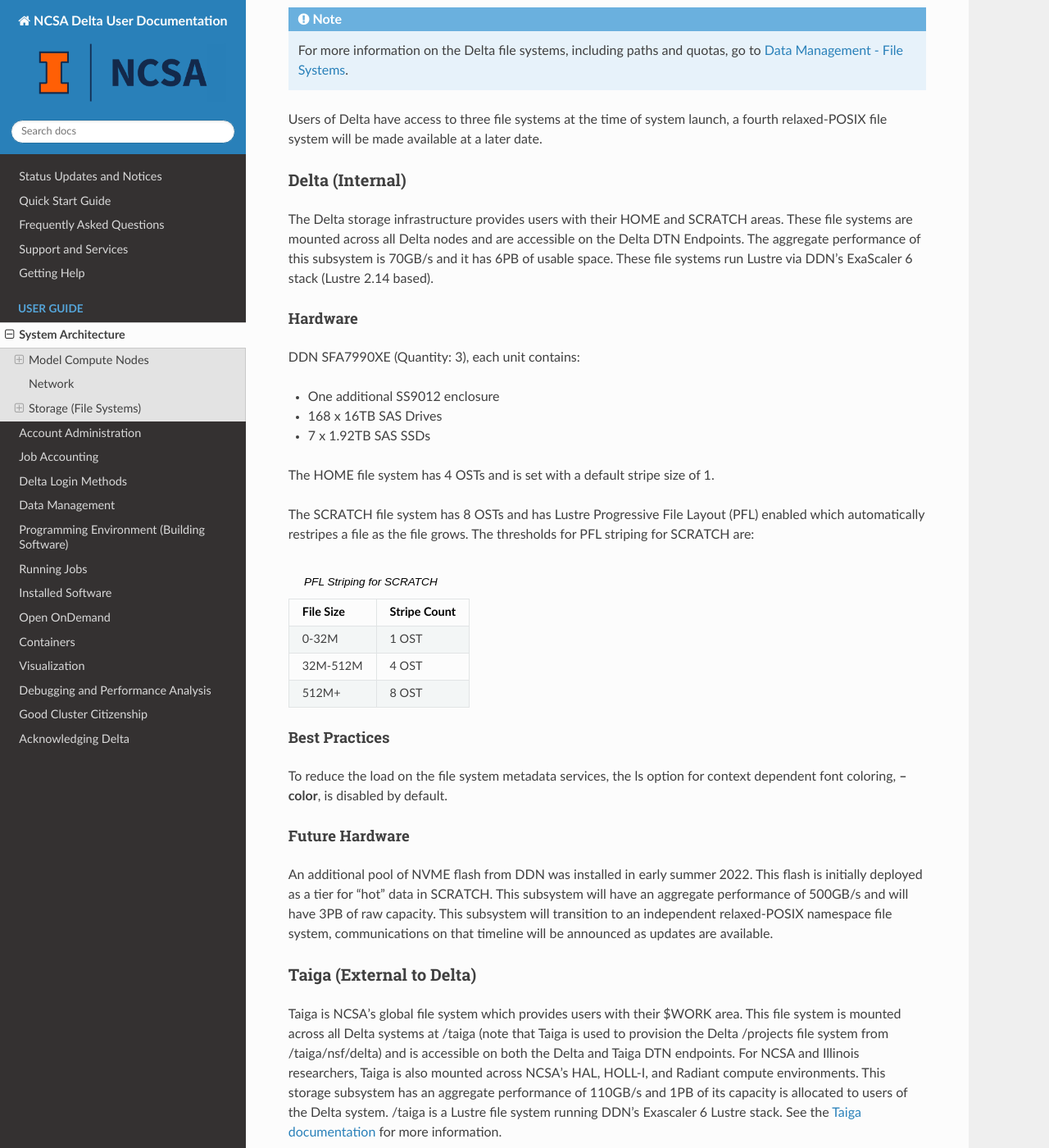
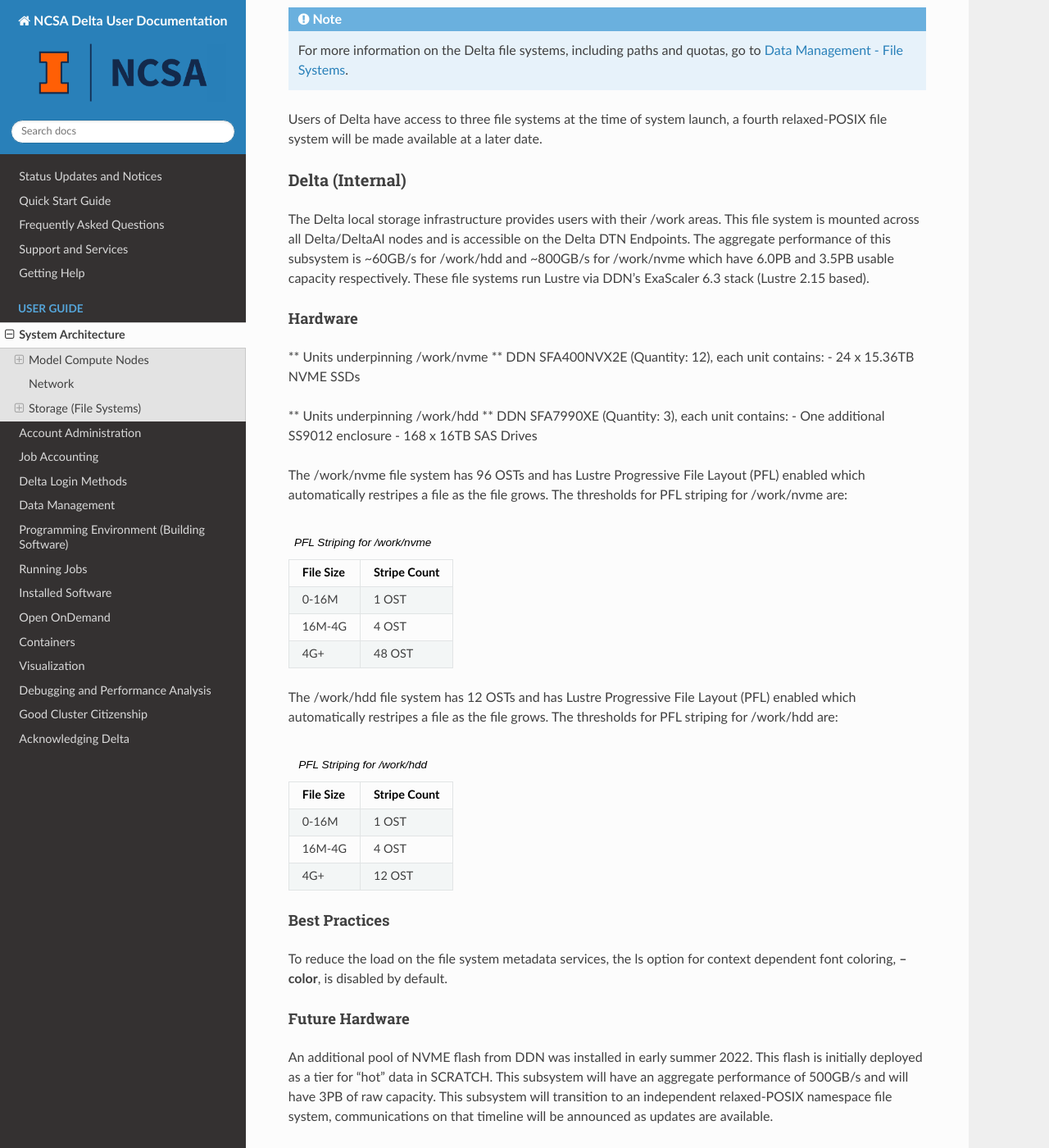
Before and after one commit to ncsa/Delta_doc, a Sphinx documentation site: the page built from docs/source/user_guide/architecture.rst, in a window 1280 px wide and 1400 px high, scrolled down 7089 px. Shown: the whole window at 82% size. Built offline with Sphinx 7.4.7 and the Read the Docs theme 3.1.0, drawn with Linux system fonts in a browser that asks for light colours; some of the changed text lies outside the part shown.

Commit message:
New Storage Architecture

```diff
--- a/docs/source/user_guide/architecture.rst
+++ b/docs/source/user_guide/architecture.rst
@@ -347,33 +347,48 @@ Users of Delta have access to three file systems at the time of system launch, a
 Delta (Internal)
 ~~~~~~~~~~~~~~~~~~~~~~
 
-The Delta storage infrastructure provides users with their HOME and SCRATCH areas.
-These file systems are mounted across all Delta nodes and are accessible on the Delta DTN Endpoints.
-The aggregate performance of this subsystem is 70GB/s and it has 6PB of usable space.
-These file systems run Lustre via DDN's ExaScaler 6 stack (Lustre 2.14 based).
+The Delta local storage infrastructure provides users with their /work areas.
+This file system is mounted across all Delta/DeltaAI nodes and is accessible on the Delta DTN Endpoints.
+The aggregate performance of this subsystem is ~60GB/s for /work/hdd and ~800GB/s for /work/nvme which have 6.0PB and 3.5PB usable capacity respectively.
+These file systems run Lustre via DDN's ExaScaler 6.3 stack (Lustre 2.15 based).
 
 Hardware
 $$$$$$$$$
 
+** Units underpinning /work/nvme **
+DDN SFA400NVX2E (Quantity: 12), each unit contains:
+- 24 x 15.36TB NVME SSDs
+
+** Units underpinning /work/hdd **
 DDN SFA7990XE (Quantity: 3), each unit contains:
-
 -  One additional SS9012 enclosure
 -  168 x 16TB SAS Drives
--  7 x 1.92TB SAS SSDs
 
-The HOME file system has 4 OSTs and is set with a default stripe size of 1.
 
-The SCRATCH file system has 8 OSTs and has Lustre Progressive File Layout (PFL) enabled which automatically restripes a file as the file grows.
-The thresholds for PFL striping for SCRATCH are:
+The /work/nvme file system has 96 OSTs and has Lustre Progressive File Layout (PFL) enabled which automatically restripes a file as the file grows.
+The thresholds for PFL striping for /work/nvme are:
 
-.. table:: PFL Striping for SCRATCH
+.. table:: PFL Striping for /work/nvme
 
    ========= ============
    File Size Stripe Count
    ========= ============
-   0-32M     1 OST
-   32M-512M  4 OST
-   512M+     8 OST
+   0-16M     1 OST
+   16M-4G    4 OST
+   4G+       48 OST
+   ========= ============
+
+The /work/hdd file system has 12 OSTs and has Lustre Progressive File Layout (PFL) enabled which automatically restripes a file as the file grows.
+The thresholds for PFL striping for /work/hdd are:
+
+.. table:: PFL Striping for /work/hdd
+
+   ========= ============
+   File Size Stripe Count
+   ========= ============
+   0-16M     1 OST
+   16M-4G    4 OST
+   4G+       12 OST
    ========= ============
 
 Best Practices
@@ -392,24 +407,18 @@ This subsystem will transition to an independent relaxed-POSIX namespace file sy
 Taiga (External to Delta)
 ~~~~~~~~~~~~~~~~~~~~~~~~~~~~~~~~~~~~~~~~~~~~~~~~~~
 
-Taiga is NCSA’s global file system which provides users with their $WORK area.
+Taiga is NCSA’s global file system which provides users with their /projects area.
 This file system is mounted across all Delta systems at /taiga (note that Taiga is used to provision the Delta /projects file system from /taiga/nsf/delta) and is accessible on both the Delta and Taiga DTN endpoints.
 For NCSA and Illinois researchers, Taiga is also mounted across NCSA's HAL, HOLL-I, and Radiant compute environments.
 This storage subsystem has an aggregate performance of 110GB/s and 1PB of its capacity is allocated to users of the Delta system.
-/taiga is a Lustre file system running DDN's Exascaler 6 Lustre stack.
+/taiga is a Lustre file system running DDN's Exascaler 6.3 Lustre stack.
 See the `Taiga documentation <https://docs.ncsa.illinois.edu/systems/taiga/>`_ for more information.
 
-Hardware
-$$$$$$$$$$
+Harbor (External to Delta)
+~~~~~~~~~~~~~~~~~~~~~~~~~~~~~~~~~~~~~~~~~~~~~~~~~
 
-DDN SFA400NVXE (Quantity: 2), each unit contains:
-
--  4 x SS9012 enclosures
--  NVME for metadata and small files
-
-DDN SFA18XE (Quantity: 1), each unit contains:
-
--  10 x SS9012 enclosures
--  NVME for metadata and small files
+Harbor is NCSA's global /u and /sw file systems, providing those areas to all open science systems at NCSA.
+This file system is mounted across all Delta systems at /u and /sw and is accessible on the Delta DTN endpoints.  The aggreagate performance of this system is ~80GB/s and users are given a 100GB/500,000 inode quota limit on the system.
+See the `Harbor documentation <https://docs.ncsa.illinois.edu/systems/harbor/>`_ for more information.
 
 |
```
